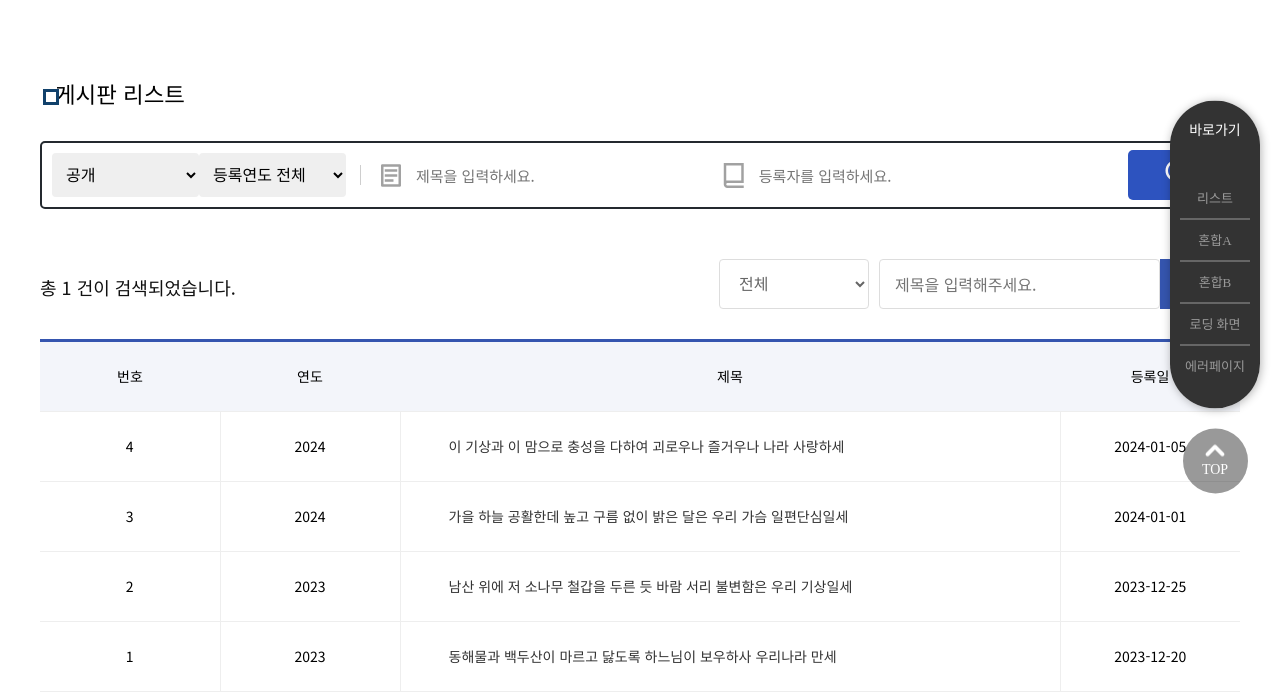
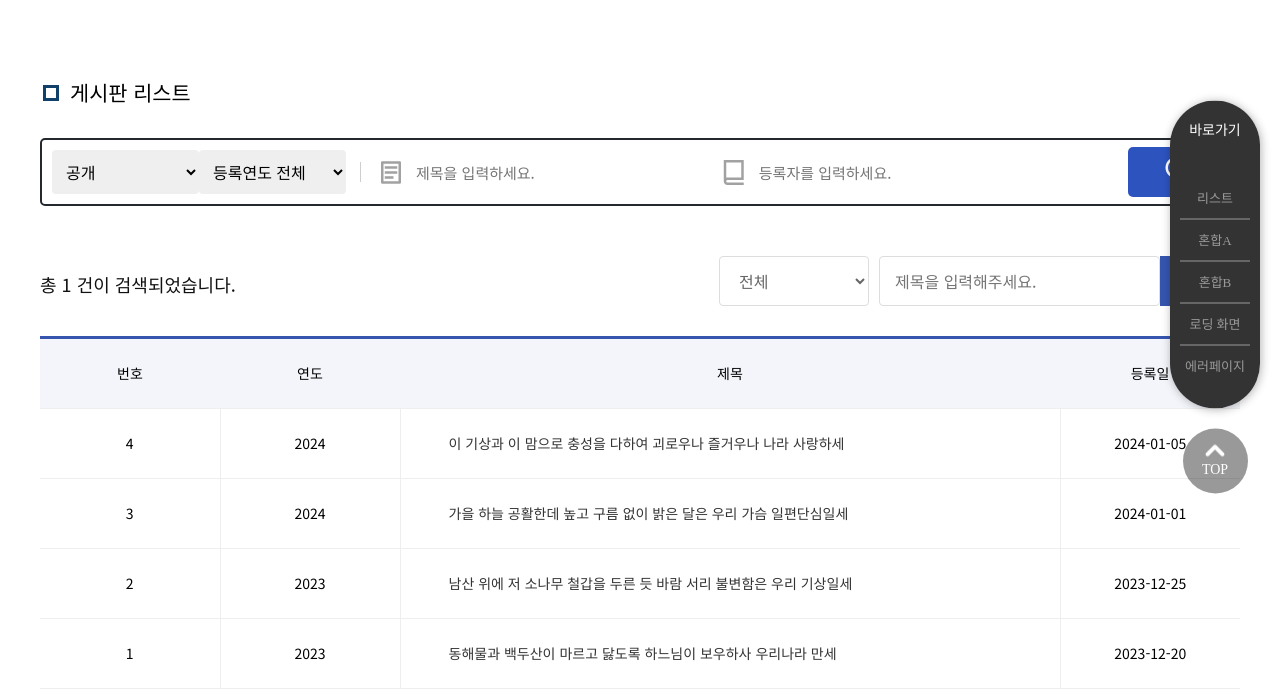
Before and after one commit to cha8731/systemgate, a plain HTML site: page screen/sub_04_01_01.html in a window 1280 px wide. Shown: the part 103-800 px from the top of the page. Drawn offline with Linux system fonts and the light colour scheme.

Commit message:
Update contents.css

```diff
--- a/css/contents.css
+++ b/css/contents.css
@@ -31,14 +31,14 @@ h3 {font-size:1.8rem;}
 h4 {font-size:1.6rem;}
 h5 {font-size:1.4rem;}
 
-.title1{font-size:1.4rem; position: relative; padding-left:15px;}
+.title1{font-size:1.3rem; position: relative; padding-left:30px;}
 .title1::before {content: '';
     width: 10px;
     height: 10px;
     border: 3px solid #11416b;
     position: absolute;
     left: .2rem;
-    top: 0.55em;}
+    top:8px;}
 
 /* 박스 */
 .report{border:solid 1px #d7d7d7; padding:30px;}
```
